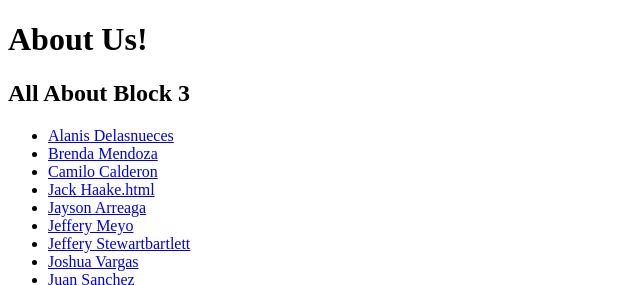
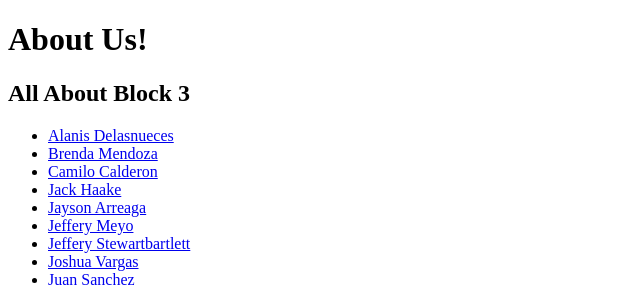
Before and after one commit to CaryACTvF/U1-AboutUs-Block3, a plain HTML site: page About Us - Block 3/index.html in a window 1280 px wide. Shown: the top 285 px of the page, 0-640 px from the left. Drawn offline with Linux system fonts and the light colour scheme.

Commit message:
Update index.html

```diff
--- a/About Us - Block 3/index.html
+++ b/About Us - Block 3/index.html
@@ -10,7 +10,7 @@
 		<li><a href="./About me  - Alanis Delasnueces/About me.html">Alanis Delasnueces</a></li>
 		<li><a href="./About Me - Brenda Mendoza/aboutme - Brenda Mendoza.html">Brenda Mendoza</a></li>
 		<li><a href="./About Me - Camilo Calderon/Aboutme-Camilo Calderon.html">Camilo Calderon</a></li>
-		<li><a href="./About Me - Jack Haake.html/aboutme.html">Jack Haake.html</a></li>
+		<li><a href="./About Me - Jack Haake.html/aboutme.html">Jack Haake</a></li>
 		<li><a href="./About Me - Jayson Arreaga/aboutme.html">Jayson Arreaga</a></li>
 		<li><a href="./About Me - Jeffery Meyo/aboutme.html">Jeffery Meyo</a></li>
 		<li><a href="./about me - Jeffery Stewartbartlett/aboutme.html">Jeffery Stewartbartlett</a></li>
```
